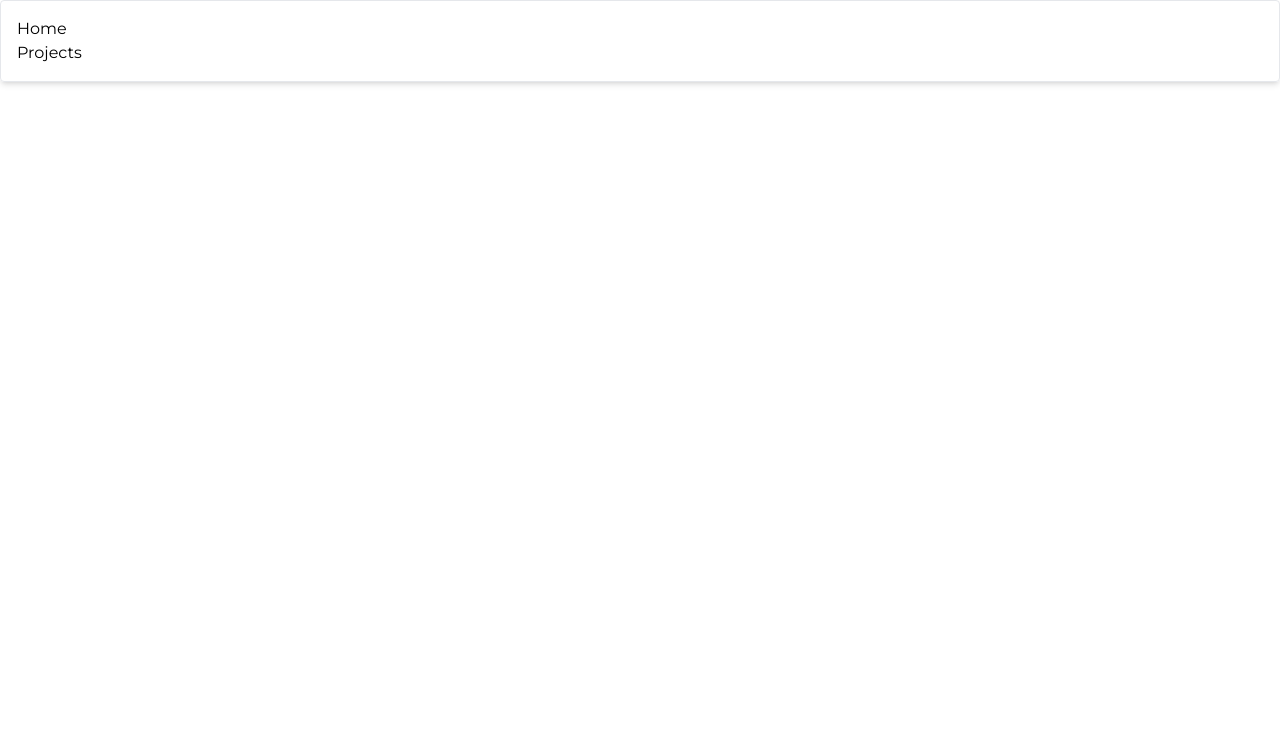
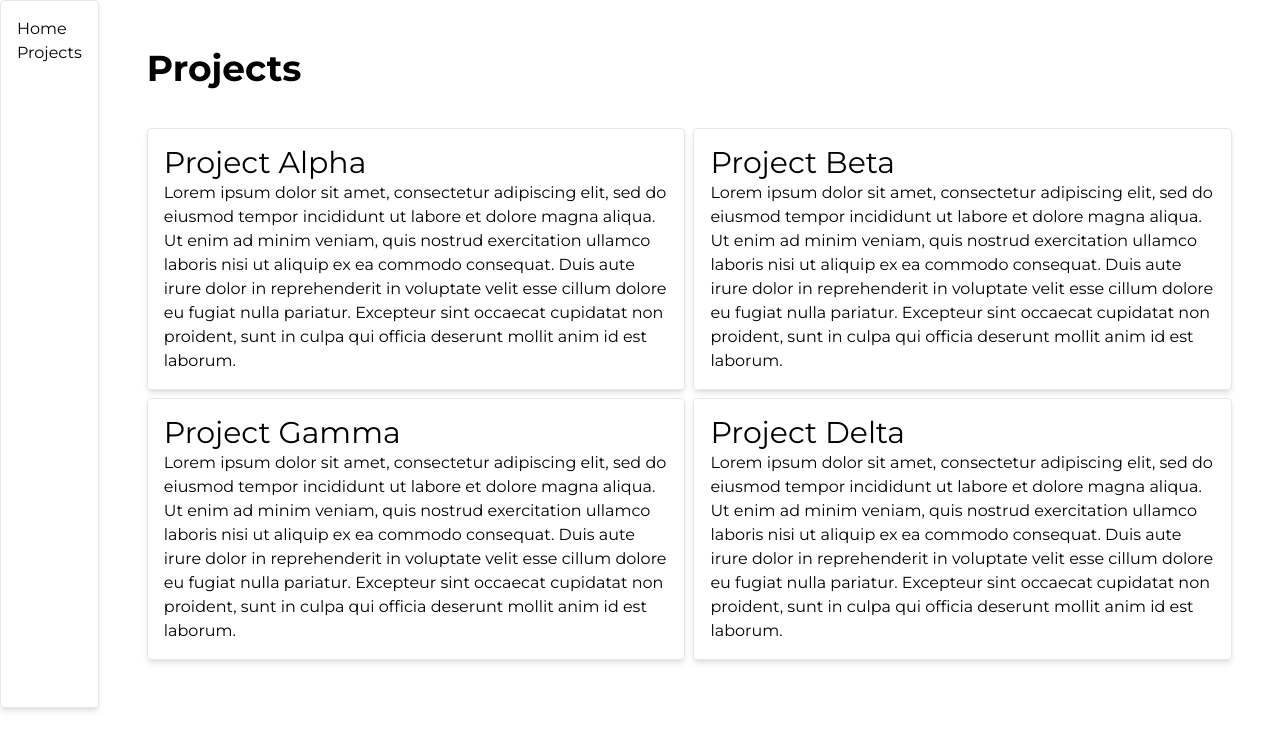
Before and after one commit to lewinl349/lewin-portfolio, a Next.js app: page /projects in a window 1280 px wide. Shown: the top 750 px of the page. Built offline with nearby package versions, Linux system fonts and the light colour scheme.

Commit message:
Add placeholder project page

```diff
--- a/app/page.tsx
+++ b/app/page.tsx
@@ -5,7 +5,7 @@ import Sidebar from "./ui/sidebar";
 export default function Home() {
   return (
     <main className="flex flex-row">
-      <title>Portfolio</title>
+      <title>Home</title>
 
       <Sidebar />
 
--- a/app/projects/page.tsx
+++ b/app/projects/page.tsx
@@ -1,5 +1,68 @@
 import Sidebar from "@/app/ui/sidebar";
 
 export default function Page() {
-    return <Sidebar />
+    return (
+        <main className="flex flex-row">
+            <title>Projects</title>
+            <Sidebar />
+            <div className="grow gap-2 flex-col justify-between p-12 max-w-7xl mx-auto">
+            <div className="flex flex-col gap-2">
+                <h1 className="text-4xl"><b>Projects</b></h1>
+
+                <br></br>
+
+                <div className="grid gap-2 grid-cols-1 md:grid-cols-2">
+                    <div className="p-4 border rounded shadow-md">
+                        <h3 className="text-3xl text-bold">Project Alpha</h3>
+                        <p>Lorem ipsum dolor sit amet, consectetur adipiscing
+                        elit, sed do eiusmod tempor incididunt ut labore et
+                        dolore magna aliqua. Ut enim ad minim veniam, quis
+                        nostrud exercitation ullamco laboris nisi ut aliquip
+                        ex ea commodo consequat. Duis aute irure dolor in
+                        reprehenderit in voluptate velit esse cillum dolore
+                        eu fugiat nulla pariatur. Excepteur sint occaecat
+                        cupidatat non proident, sunt in culpa qui officia
+                        deserunt mollit anim id est laborum.</p>
+                    </div>
+                    <div className="p-4 border rounded shadow-md">
+                        <h3 className="text-3xl text-bold">Project Beta</h3>
+                        <p>Lorem ipsum dolor sit amet, consectetur adipiscing
+                        elit, sed do eiusmod tempor incididunt ut labore et
+                        dolore magna aliqua. Ut enim ad minim veniam, quis
+                        nostrud exercitation ullamco laboris nisi ut aliquip
+                        ex ea commodo consequat. Duis aute irure dolor in
+                        reprehenderit in voluptate velit esse cillum dolore
+                        eu fugiat nulla pariatur. Excepteur sint occaecat
+                        cupidatat non proident, sunt in culpa qui officia
+                        deserunt mollit anim id est laborum.</p>
+                    </div>
+                    <div className="p-4 border rounded shadow-md">
+                        <h3 className="text-3xl text-bold">Project Gamma</h3>
+                        <p>Lorem ipsum dolor sit amet, consectetur adipiscing
+                        elit, sed do eiusmod tempor incididunt ut labore et
+                        dolore magna aliqua. Ut enim ad minim veniam, quis
+                        nostrud exercitation ullamco laboris nisi ut aliquip
+                        ex ea commodo consequat. Duis aute irure dolor in
+                        reprehenderit in voluptate velit esse cillum dolore
+                        eu fugiat nulla pariatur. Excepteur sint occaecat
+                        cupidatat non proident, sunt in culpa qui officia
+                        deserunt mollit anim id est laborum.</p>
+                    </div>
+                    <div className="p-4 border rounded shadow-md">
+                        <h3 className="text-3xl text-bold">Project Delta</h3>
+                        <p>Lorem ipsum dolor sit amet, consectetur adipiscing
+                        elit, sed do eiusmod tempor incididunt ut labore et
+                        dolore magna aliqua. Ut enim ad minim veniam, quis
+                        nostrud exercitation ullamco laboris nisi ut aliquip
+                        ex ea commodo consequat. Duis aute irure dolor in
+                        reprehenderit in voluptate velit esse cillum dolore
+                        eu fugiat nulla pariatur. Excepteur sint occaecat
+                        cupidatat non proident, sunt in culpa qui officia
+                        deserunt mollit anim id est laborum.</p>
+                    </div>
+                    </div>
+                </div>
+            </div>
+        </main>
+    )
 }
```
